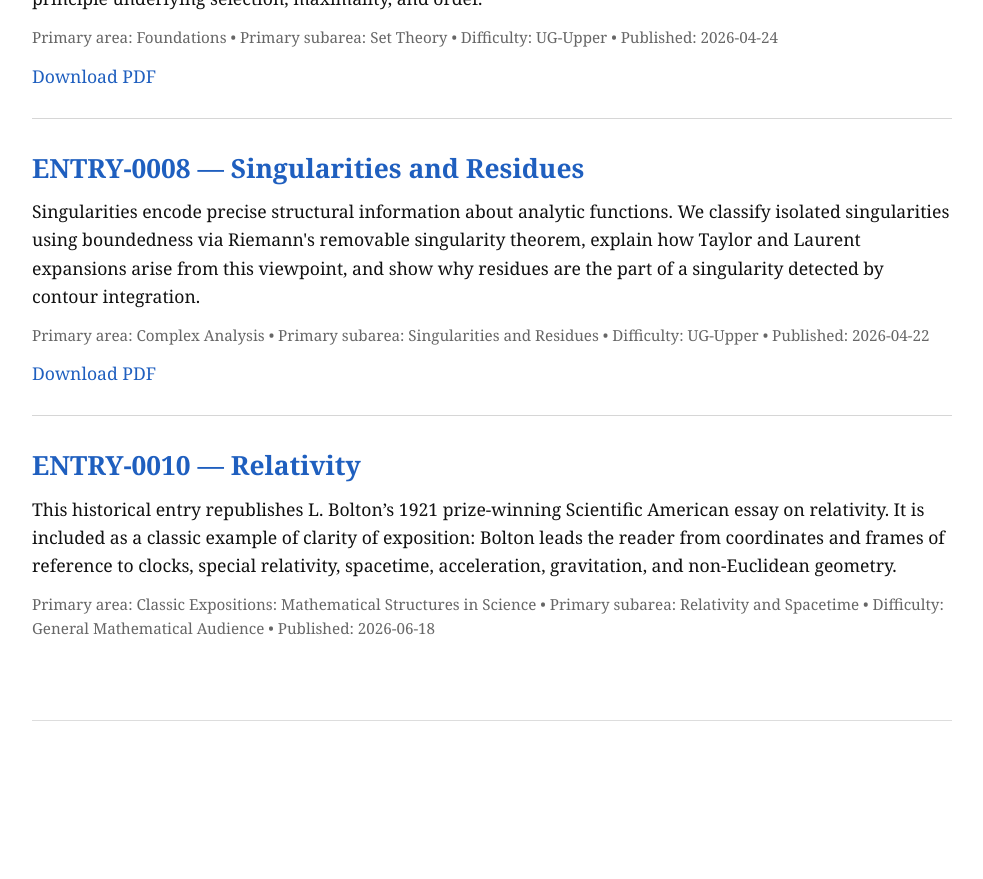
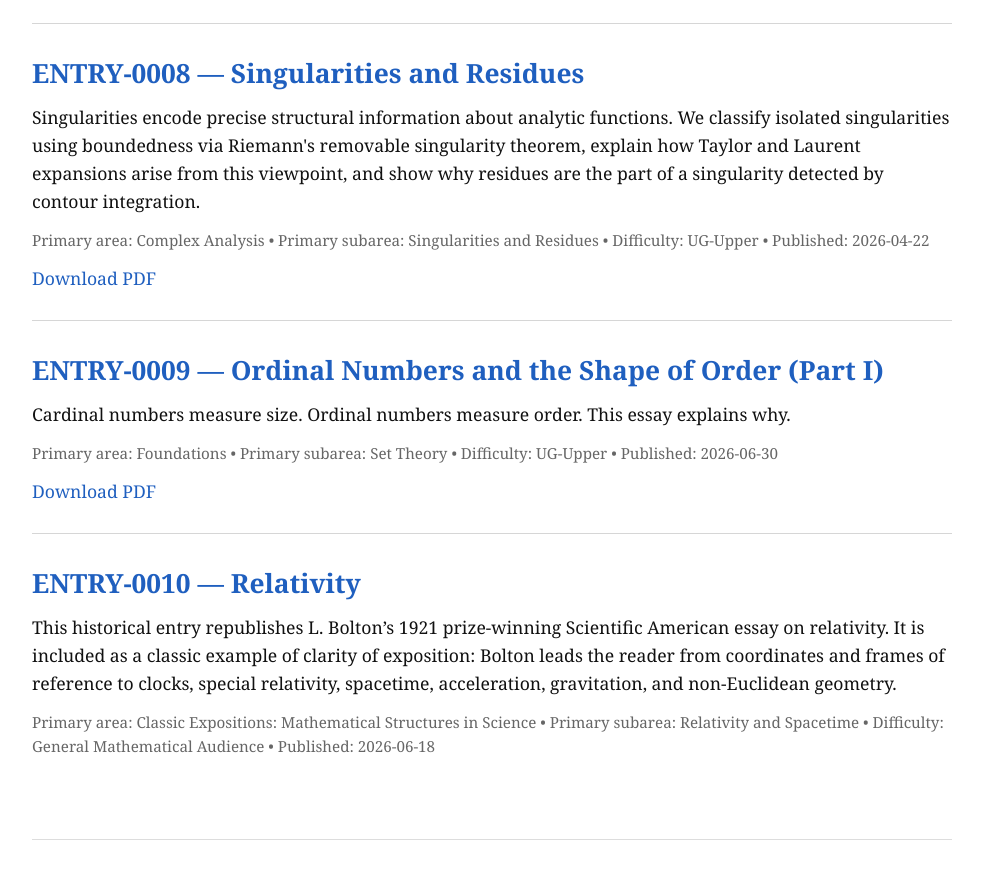
Before and after one commit to Dinside01/proofzoom, a Jekyll site: the page built from entries/index.md, in a window 1280 px wide and 900 px high, scrolled down 2621 px. Shown: the top 879 px of the window, without its empty margins (148-1131 px from the left). Built offline with Jekyll 4.4.1, drawn with Linux system fonts in a browser that asks for light colours; before the commit the page ends 3402 px from its top, so only the background shows below that; some of the changed lines change nothing that is shown.

Commit message:
Fix Entry 0009 front matter

```diff
--- a/_entries/entry-0009-ordinals-part-i.md
+++ b/_entries/entry-0009-ordinals-part-i.md
@@ -10,13 +10,8 @@ updated:
 
 permalink: /entries/entry-0009-ordinals-part-i/
 
-<<<<<<< HEAD
 pdf: /assets/pdfs/entry-0009/entry-0009-ordinals-part-i.pdf
 abstract: "Cardinal numbers measure size. Ordinal numbers measure order. This essay explains why."
-=======
-pdf: /assets/pdfs/entry-0009-ordinals-part-i.pdf
-abstract: "Cardinal numbers measure size. Ordinal numbers measure order. This essay explains why "
->>>>>>> bc90d71ff726a509b00bfb494c95635aaf809f61
 ---
 
 ## 1. Two Questions: How Many, and In What Order?
```
